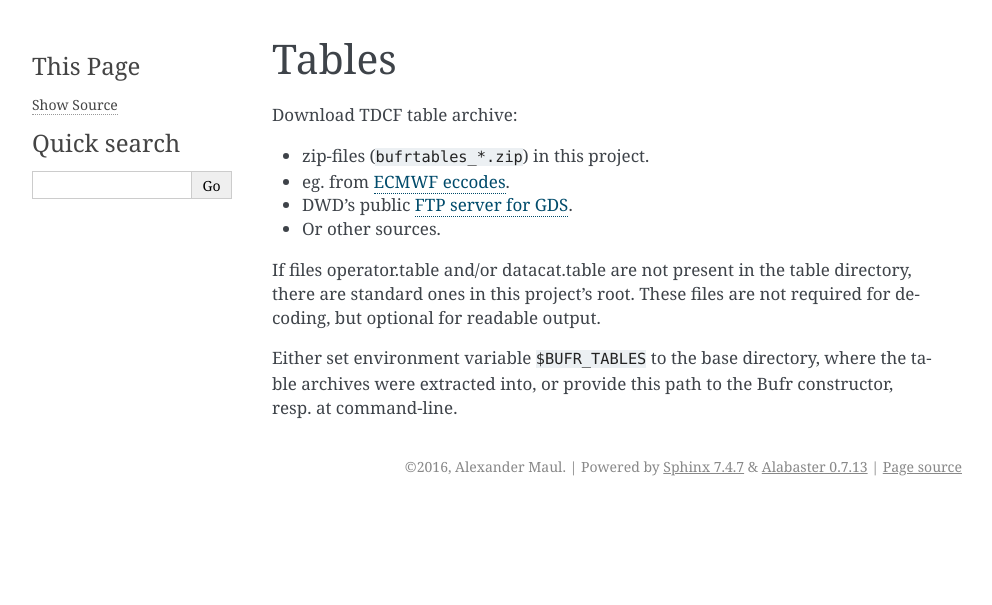
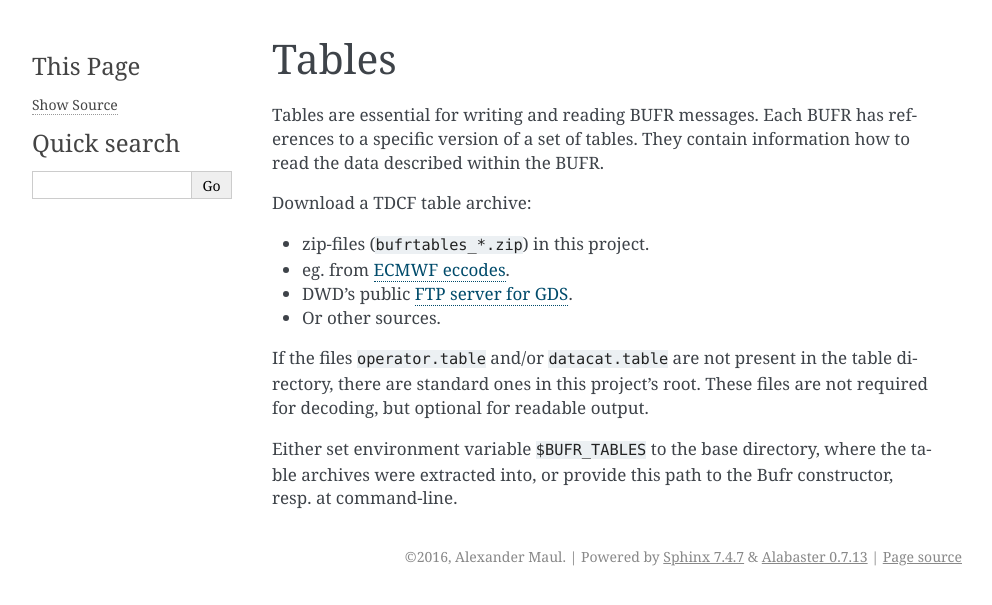
Before and after one commit to pytroll/trollbufr, a Sphinx documentation site: the page built from docs/source/tables.rst, in a window 1280 px wide. Shown: the top 605 px of the page, without its empty margins (148-1140 px from the left). Built offline with Sphinx 7.4.7, drawn with Linux system fonts in a browser that asks for light colours.

```diff
--- a/docs/source/tables.rst
+++ b/docs/source/tables.rst
@@ -1,17 +1,21 @@
 Tables
 ======
 
-Download TDCF table archive:
+Tables are essential for writing and reading BUFR messages. Each BUFR has
+references to a specific version of a set of tables. They contain information
+how to read the data described within the BUFR.
 
-* zip-files (``bufrtables_*.zip``) in this project.
-* eg. from `ECMWF eccodes <https://software.ecmwf.int/wiki/display/ECC/ecCodes+Home>`_.
-* DWD's public `FTP server for GDS <http://www.dwd.de/EN/ourservices/gds/gds.html>`_.
-* Or other sources.
+Download a TDCF table archive:
 
-If files operator.table and/or datacat.table are not present in the table directory,
-there are standard ones in this project's root. These files are not required for
-decoding, but optional for readable output.
+- zip-files (``bufrtables_*.zip``) in this project.
+- eg. from `ECMWF eccodes <https://software.ecmwf.int/wiki/display/ECC/ecCodes+Home>`_.
+- DWD's public `FTP server for GDS <http://www.dwd.de/EN/ourservices/gds/gds.html>`_.
+- Or other sources.
 
-Either set environment variable ``$BUFR_TABLES`` to the base directory, where the table
-archives were extracted into, or provide this path to the Bufr constructor,
-resp. at command-line.
+If the files ``operator.table`` and/or ``datacat.table`` are not present in the
+table directory, there are standard ones in this project's root.
+These files are not required for decoding, but optional for readable output.
+
+Either set environment variable ``$BUFR_TABLES`` to the base directory, where
+the table archives were extracted into, or provide this path to the Bufr
+constructor, resp. at command-line.
```
Also changed, not shown: README.md (+12 -17 lines), docs/source/examples.rst (+5 -2 lines), docs/source/index.rst (+37 -10 lines), 6 other files.
